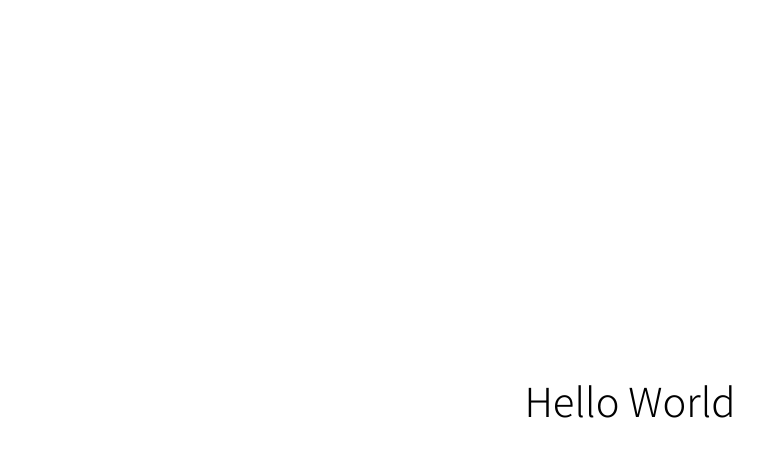
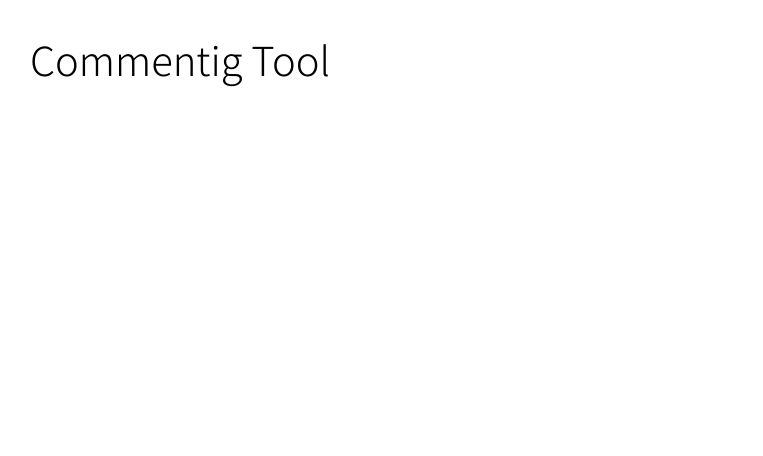
Before and after one commit to nelsonortega/commenting-tool, a React (Create React App) app: page / in a window 1280 px wide. Shown: the top 456 px of the page, without its empty margins (10-773 px from the left). Built offline with nearby package versions, Linux system fonts and the light colour scheme.

Commit message:
Main Page and Container Component
Created a component for the main page, and also a Container component to center the pages,

```diff
--- a/src/App.tsx
+++ b/src/App.tsx
@@ -1,11 +1,9 @@
-import './App.css';
 import React from 'react';
+import CommentingToolPage from './pages/CommentingToolPage';
 
 function App() {
   return (
-    <div className="App">
-      Hello World
-    </div>
+    <CommentingToolPage />
   );
 }
 
--- /dev/null
+++ b/src/components/Container/Container.css
@@ -0,0 +1,10 @@
+.container-component {
+  width: 100%;
+  display: flex;
+  justify-content: center;
+}
+
+.children-container-component {
+  width: 1200px;
+  padding-top: 30px;
+}
--- /dev/null
+++ b/src/components/Container/Container.tsx
@@ -0,0 +1,18 @@
+import './Container.css';
+import React from 'react';
+
+interface IContainerProps {
+  children: React.ReactChild
+}
+
+function Container(props: IContainerProps) {
+  return (
+    <div className="container-component">
+      <div className="children-container-component">
+        {props.children}
+      </div>
+    </div>
+  );
+}
+
+export default Container;
--- a/src/App.css
+++ b/src/pages/CommentSectionPage.css
@@ -1,7 +1,5 @@
-.App {
+.commenting-tool-page {
   display: flex;
   font-size: 40px;
   min-height: 100vh;
-  align-items: center;
-  justify-content: center;
 }
--- /dev/null
+++ b/src/pages/CommentingToolPage.tsx
@@ -0,0 +1,15 @@
+import React from 'react';
+import Container from '../components/Container/Container';
+import './CommentSectionPage.css'
+
+function CommentingToolPage() {
+  return (
+    <Container>
+      <div className="commenting-tool-page">
+        Commentig Tool
+      </div>
+    </Container>
+  );
+}
+
+export default CommentingToolPage;
```
